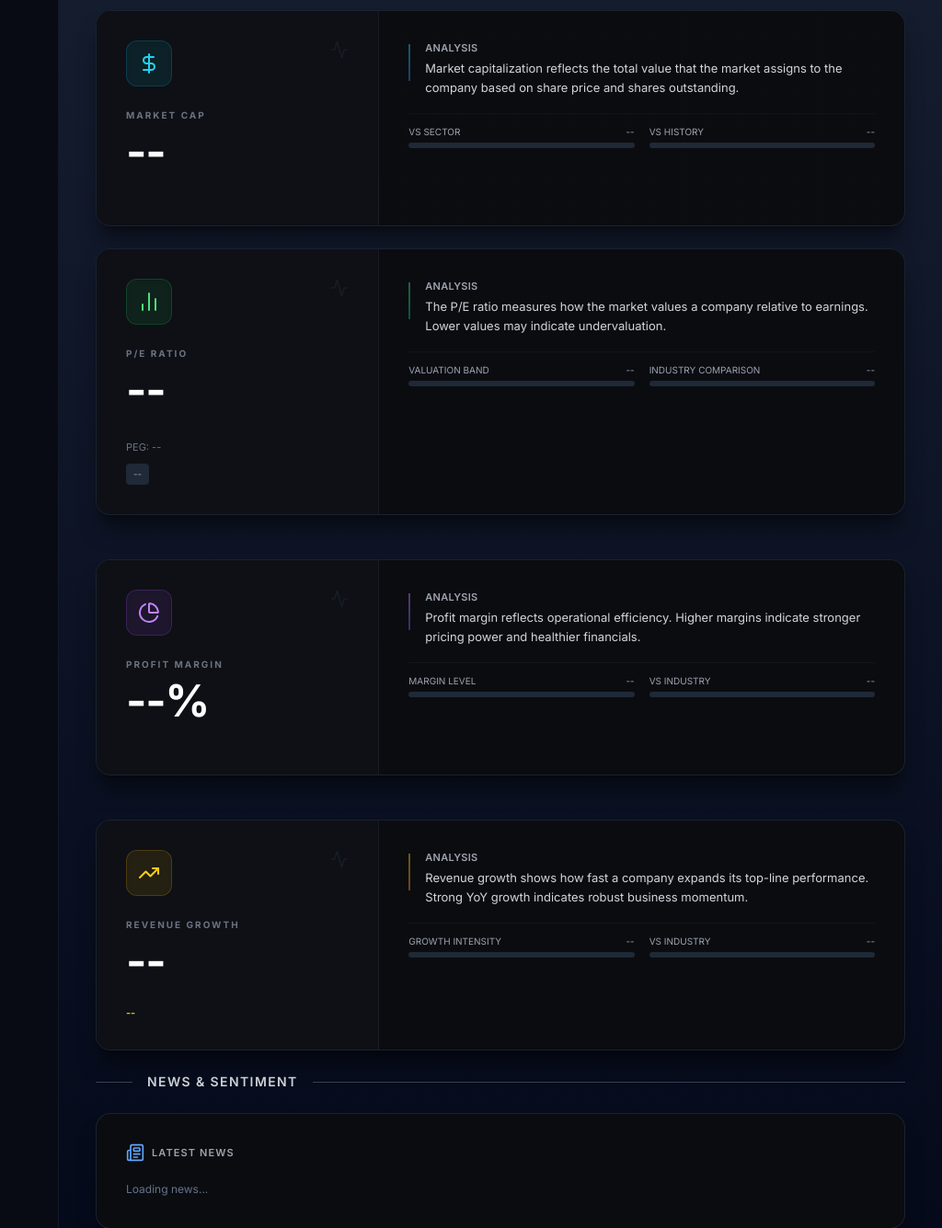
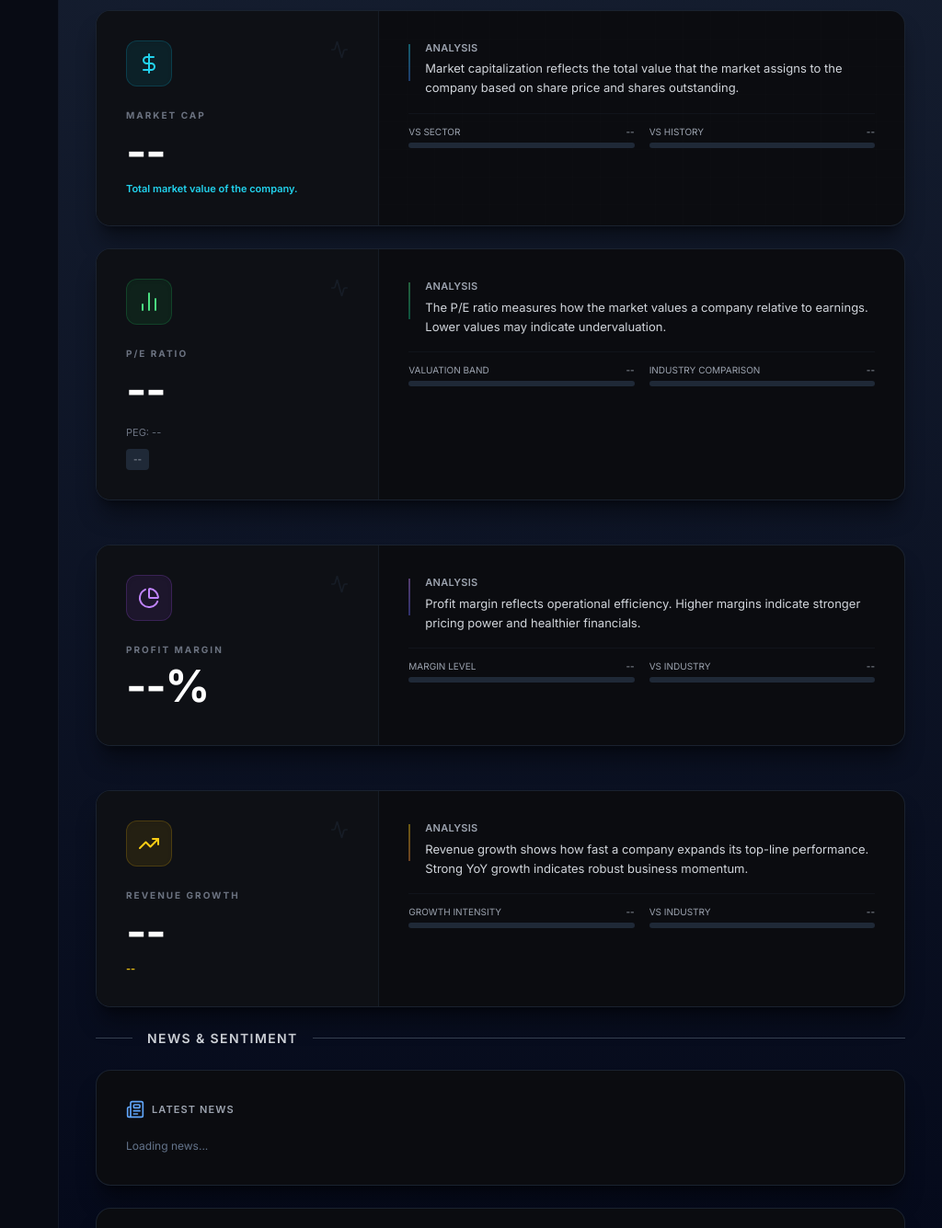
Before and after one commit to larsender1/valueradar, a Flask app: template templates/dashboard.html in a window 1280 px wide. Shown: the part 958-2293 px from the top of the page at 92% size, without its empty margins (256-1280 px from the left). Run offline with Flask 3, Linux system fonts and the light colour scheme; the template is opened without the code that fills it, so the values that code supplies are empty; some libraries are stand-ins or nearby versions.

Commit message:
Unify KPI font sizing and spacing + add Market Cap summary

```diff
--- a/templates/dashboard.html
+++ b/templates/dashboard.html
@@ -408,7 +408,10 @@
                                     <span id="val-mcap"
                                         class="text-4xl lg:text-5xl font-bold text-white tracking-tight leading-none">--</span>
 
-                                    <div class="h-6"></div>
+                                    <div class="h-2"></div>
+
+                                    <span id="mcap-summary" class="text-[11px] text-cyan-400 font-semibold block">Total
+                                        market value of the company.</span>
                                 </div>
                             </div>
 
@@ -504,7 +507,7 @@
                                     <span id="val-pe"
                                         class="text-4xl lg:text-5xl font-bold text-white tracking-tight leading-none">--</span>
 
-                                    <div class="h-6"></div>
+                                    <div class="h-2"></div>
 
                                     <span id="sub-pe" class="text-[11px] text-gray-500">PEG: --</span>
                                     <div></div>
@@ -611,7 +614,7 @@
                                     <span id="val-margin"
                                         class="text-4xl lg:text-5xl font-bold text-white tracking-tight leading-none">--%</span>
 
-                                    <div class="h-6"></div>
+                                    <div class="h-2"></div>
                                 </div>
                             </div>
 
@@ -692,7 +695,7 @@
 
                             <!-- LEFT -->
                             <div class="lg:w-[35%] p-6 lg:p-8 flex flex-col justify-between
-    border-b lg:border-b-0 lg:border-r border-gray-800/50 bg-[#0e1015]">
+               border-b lg:border-b-0 lg:border-r border-gray-800/50 bg-[#0e1015]">
 
                                 <div class="flex justify-between items-start mb-6">
                                     <div
@@ -710,7 +713,7 @@
                                     <span id="val-growth"
                                         class="text-4xl lg:text-5xl font-bold text-white tracking-tight leading-none">--</span>
 
-                                    <div class="h-6"></div>
+                                    <div class="h-2"></div>
 
                                     <span id="val-growth-badge"
                                         class="text-[11px] text-yellow-400 font-semibold block">--</span>
@@ -781,6 +784,7 @@
 
 
                 </section>
+
 
 
 
```
